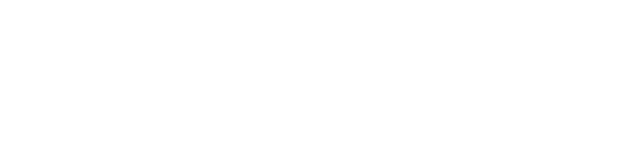
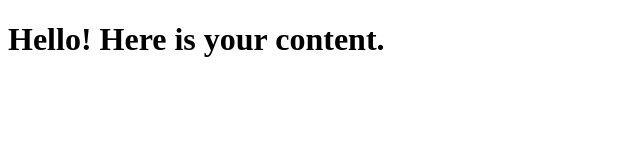
Before and after one commit to avikunplugged/Responsive-HTML5-template, a plain HTML site: page index.html in a window 1280 px wide. Shown: the whole page, without its empty margins (0-640 px from the left). Drawn offline with Linux system fonts and the light colour scheme.

Commit message:
Added some content to the page so one can see that everything works.

```diff
--- a/index.html
+++ b/index.html
@@ -10,7 +10,7 @@
         <script src="js/app.js"></script>
     </head>
     <body>
-        <!-- Your content -->
+        <h1>Hello! Here is your content.</h1>
 
         <script src="js/app.js"></script>
     </body>
```
